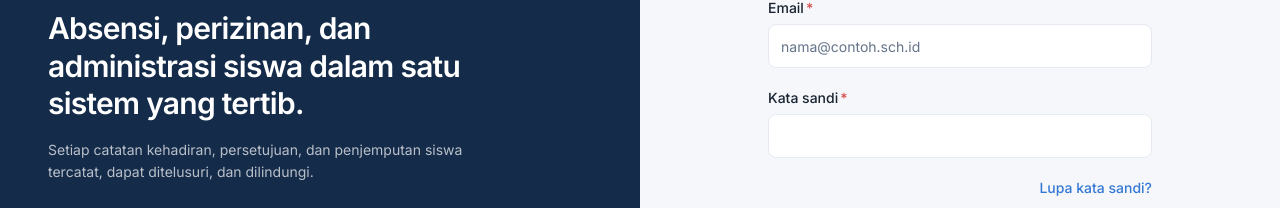
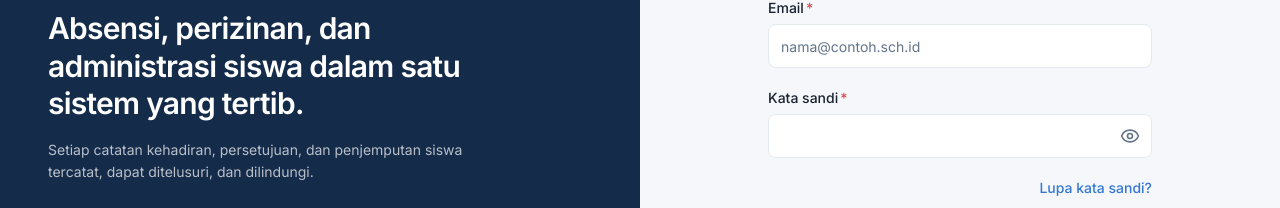
Before and after one commit to pularang01-dot/Pandian1-AbsensiQR, a Next.js app: page /login in a window 1280 px wide. Shown: the part 315-523 px from the top of the page. Built offline with nearby package versions, Linux system fonts and the light colour scheme.

Commit message:
penambahan fitur mata kata sandi

```diff
--- a/src/app/login/login-form.tsx
+++ b/src/app/login/login-form.tsx
@@ -4,6 +4,7 @@ import Link from "next/link";
 import { useActionState } from "react";
 import { Button } from "@/components/ui/button";
 import { Field, Input } from "@/components/ui/field";
+import { PasswordInput } from "@/components/ui/password-input";
 import { googleSignInAction, signInAction } from "./actions";
 import type { ActionState } from "@/lib/validation/auth";
 
@@ -38,7 +39,7 @@ export function LoginForm({ next, urlError, googleEnabled }: { next: string; url
       </Field>
 
       <Field label="Kata sandi" htmlFor="password" error={state.fieldErrors?.password} required>
-        <Input id="password" name="password" type="password" autoComplete="current-password" />
+        <PasswordInput id="password" name="password" autoComplete="current-password" />
       </Field>
 
       <div className="flex justify-end">
--- a/src/app/reset-password/reset-form.tsx
+++ b/src/app/reset-password/reset-form.tsx
@@ -2,7 +2,8 @@
 
 import { useActionState } from "react";
 import { Button } from "@/components/ui/button";
-import { Field, Input } from "@/components/ui/field";
+import { Field } from "@/components/ui/field";
+import { PasswordInput } from "@/components/ui/password-input";
 import type { ActionState } from "@/lib/validation/auth";
 import { resetPasswordAction } from "./actions";
 
@@ -14,10 +15,10 @@ export function ResetPasswordForm() {
     <form action={action} className="space-y-5" noValidate>
       {state.message && <div role="alert" className="rounded-lg border border-danger/20 bg-danger/10 px-3.5 py-3 text-sm text-danger">{state.message}</div>}
       <Field label="Kata sandi baru" htmlFor="password" error={state.fieldErrors?.password} required hint="Minimal 10 karakter.">
-        <Input id="password" name="password" type="password" autoComplete="new-password" />
+        <PasswordInput id="password" name="password" autoComplete="new-password" />
       </Field>
       <Field label="Ulangi kata sandi" htmlFor="confirm" error={state.fieldErrors?.confirm} required>
-        <Input id="confirm" name="confirm" type="password" autoComplete="new-password" />
+        <PasswordInput id="confirm" name="confirm" autoComplete="new-password" />
       </Field>
       <Button type="submit" size="lg" className="w-full" loading={pending}>Simpan kata sandi</Button>
     </form>
--- /dev/null
+++ b/src/components/ui/password-input.tsx
@@ -0,0 +1,27 @@
+"use client";
+
+import { forwardRef, useState, type InputHTMLAttributes } from "react";
+import { Eye, EyeOff } from "lucide-react";
+import { cn } from "@/lib/utils";
+
+/** Kolom kata sandi dengan tombol mata untuk menampilkan atau menyembunyikan isinya. */
+export const PasswordInput = forwardRef<HTMLInputElement, Omit<InputHTMLAttributes<HTMLInputElement>, "type">>(function PasswordInput(
+  { className, ...props },
+  ref,
+) {
+  const [shown, setShown] = useState(false);
+  return (
+    <div className="relative">
+      <input ref={ref} type={shown ? "text" : "password"} className={cn("field-input pr-12", className)} {...props} />
+      <button
+        type="button"
+        onClick={() => setShown((v) => !v)}
+        aria-label={shown ? "Sembunyikan kata sandi" : "Tampilkan kata sandi"}
+        aria-pressed={shown}
+        className="absolute inset-y-0 right-0 flex w-11 items-center justify-center rounded-r-lg text-ink-muted hover:text-ink focus-visible:outline focus-visible:outline-2 focus-visible:outline-brand"
+      >
+        {shown ? <EyeOff className="h-5 w-5" aria-hidden /> : <Eye className="h-5 w-5" aria-hidden />}
+      </button>
+    </div>
+  );
+});
```
